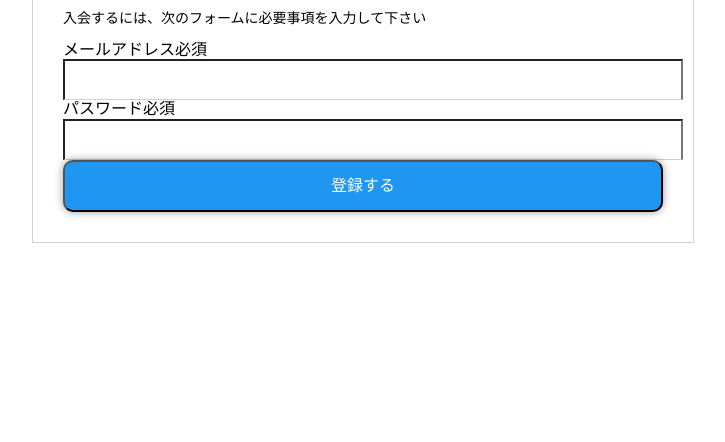
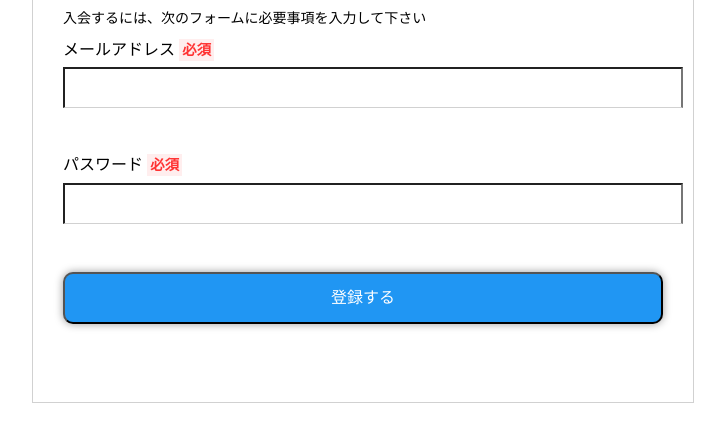
Before and after one commit to hidetakamukougawa/htmlcss-, a plain HTML site: page index.html in a window 1280 px wide. Shown: the part 72-514 px from the top of the page, without its empty margins (277-1002 px from the left). Drawn offline with Linux system fonts and the light colour scheme.

Commit message:
Update style.css

```diff
--- a/css/style.css
+++ b/css/style.css
@@ -28,3 +28,18 @@ button {
   border-radius: 10px;
   box-shadow: 0 0 8px rgba(0, 0, 0, .4);
 }
+.control {
+  margin-bottom: 3em;
+}
+label {
+  margin-bottom: .5em;
+  display: block;
+}
+.required {
+  margin-left: .3em;
+  color: #f33;
+  font-size: .9em;
+  padding: 3px;
+  background-color: #fee;
+  font-weight: bold;
+}
```
